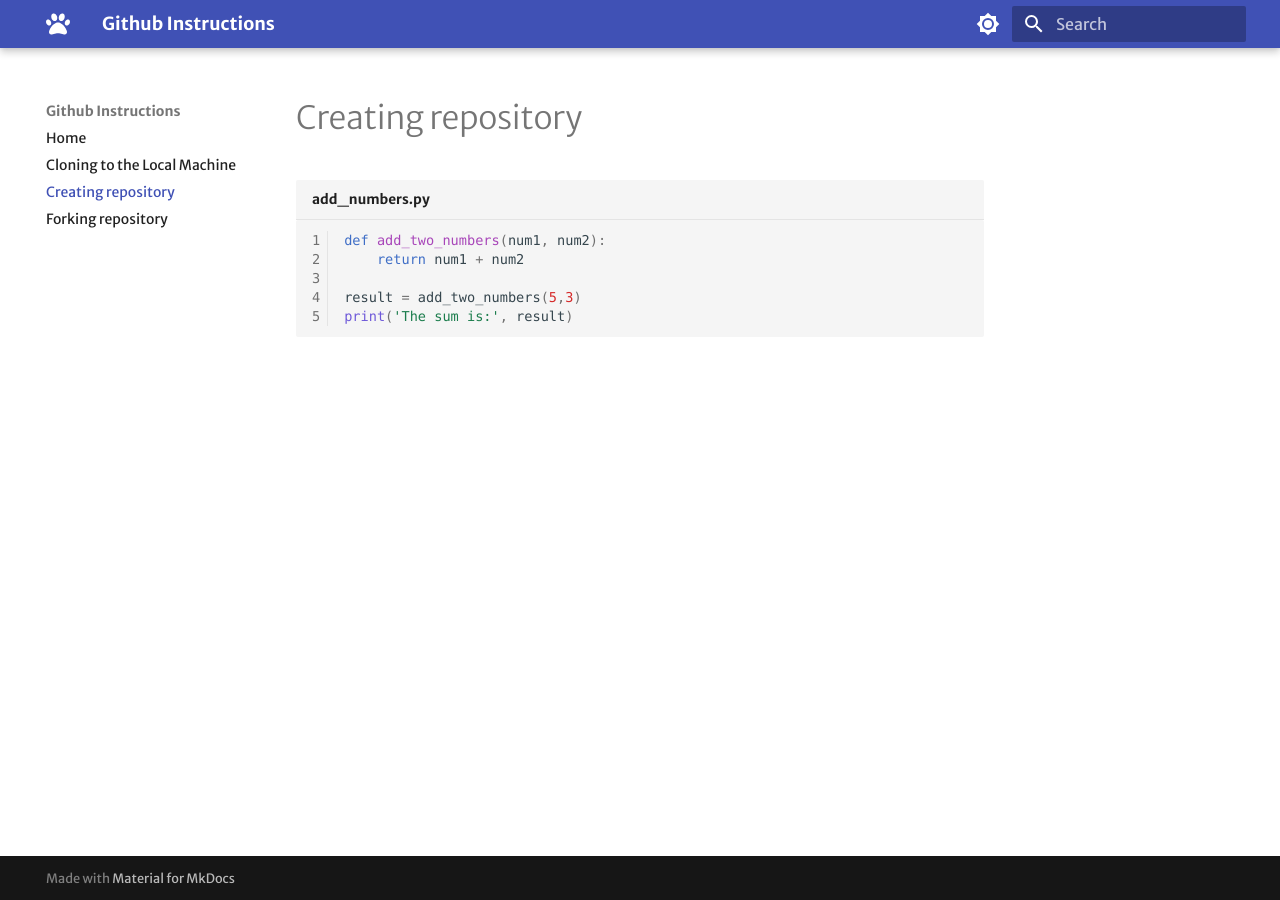
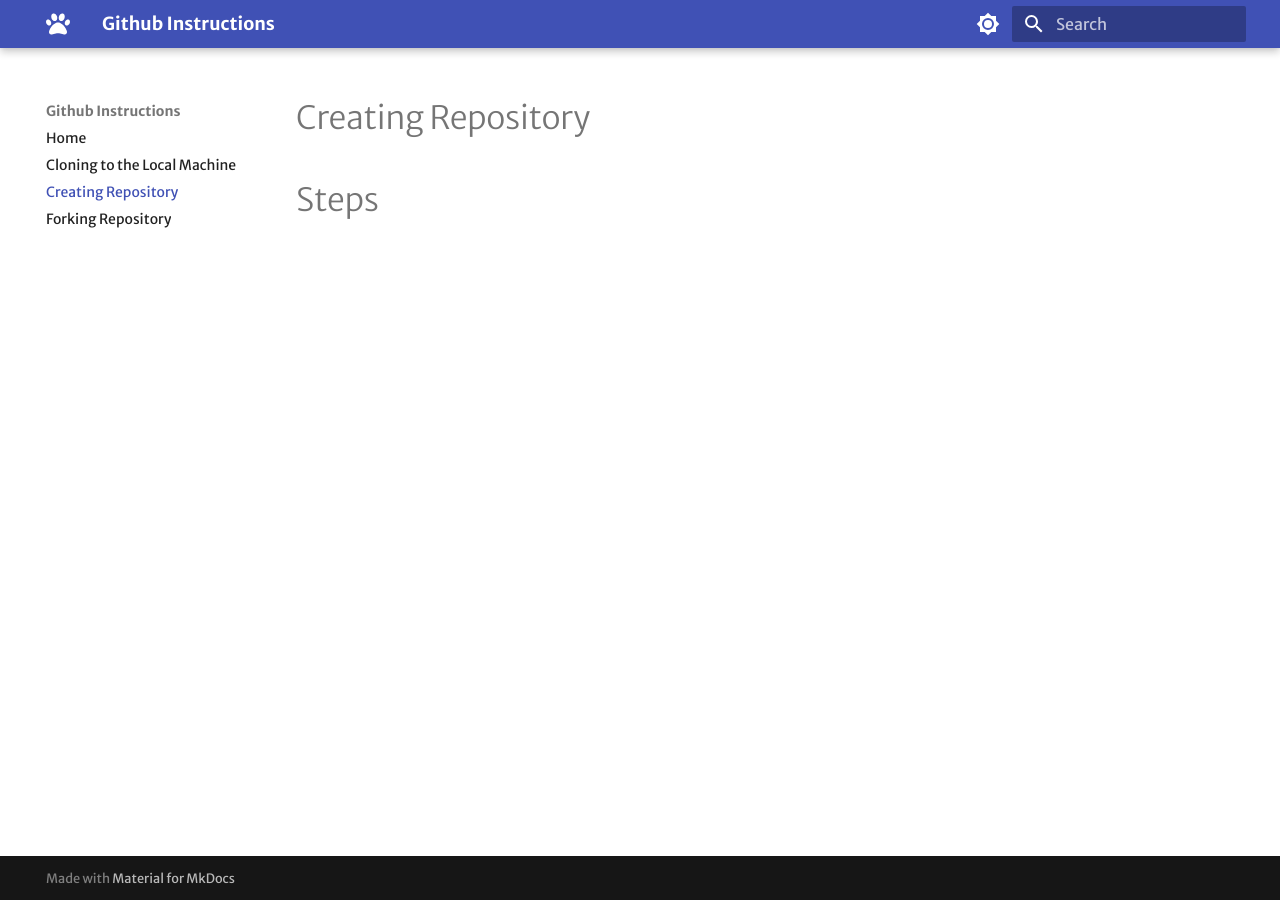
Before and after one commit to Ryan485/COMM2216-Final-Assignment, an MkDocs documentation site: the page built from docs/creating_repository.md, in a window 1280 px wide. Built offline with MkDocs 1.6.1 and Material for MkDocs 9.7.7, drawn with Linux system fonts in a browser that asks for light colours; some web fonts are replaced.

Commit message:
added titles and steps

````diff
--- a/docs/creating_repository.md
+++ b/docs/creating_repository.md
@@ -1,7 +1,4 @@
-```py title="add_numbers.py" linenums="1"
-def add_two_numbers(num1, num2):
-    return num1 + num2
+Creating Repository
+==
 
-result = add_two_numbers(5,3)
-print('The sum is:', result)
-```
+# Steps
````
Also changed, not shown: docs/forking_repository.md (+3 -3 lines).
